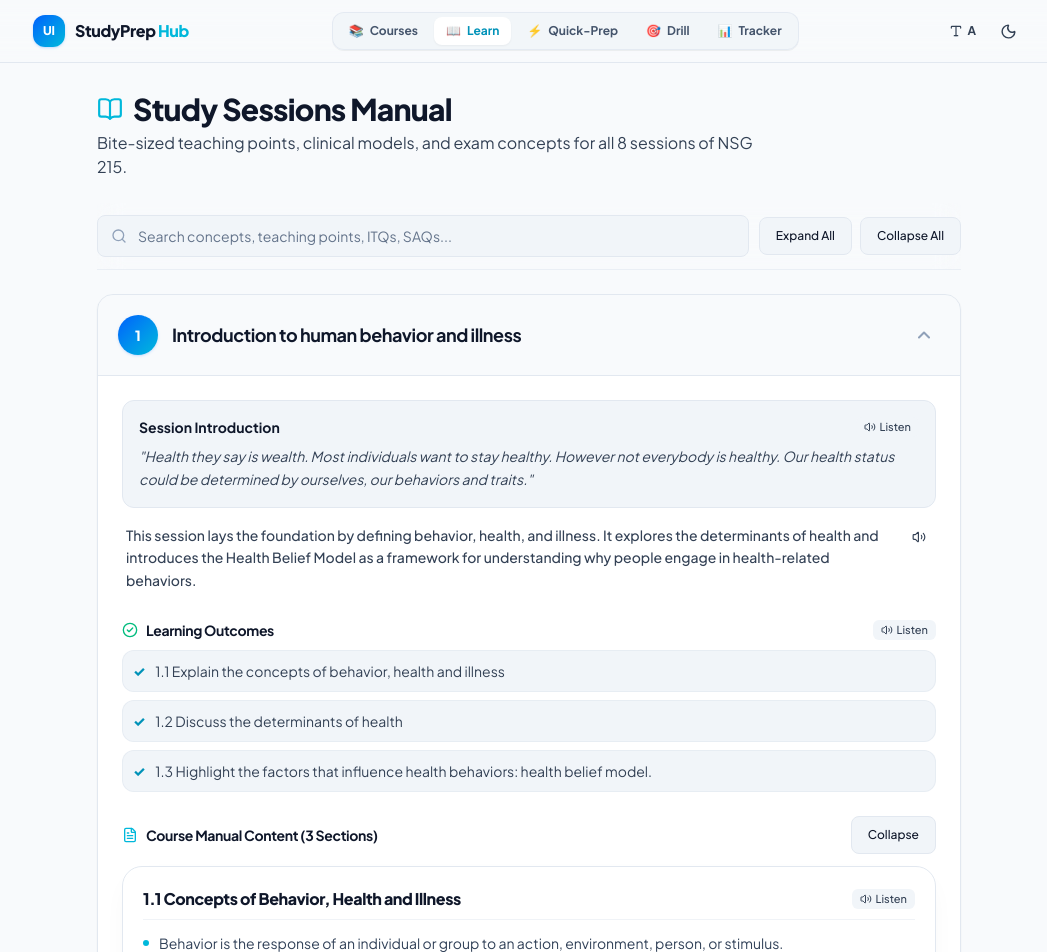
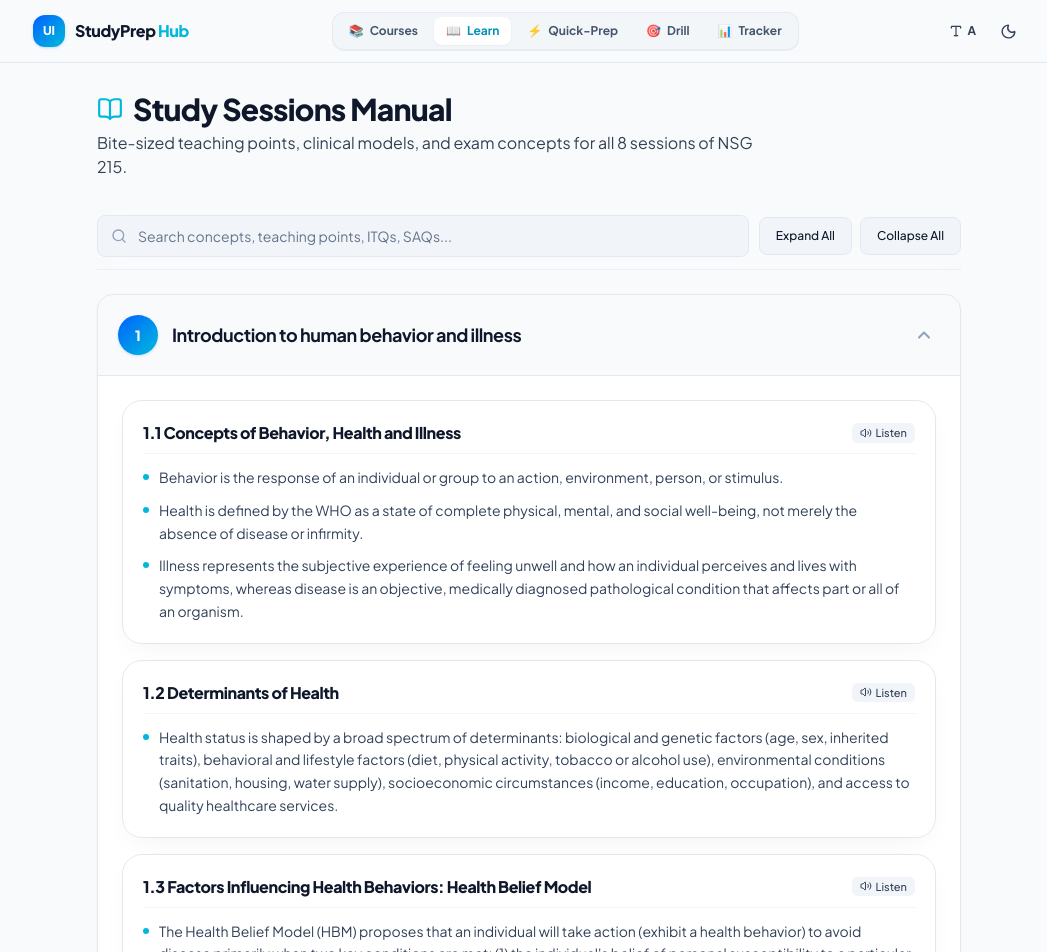
Before and after one commit to zenitech007/study-prep, a React (Vite) app in the folder nsg215-app/: page /learn in a window 1280 px wide. Shown: the top 952 px of the page, without its empty margins (111-1158 px from the left). Built offline with nearby package versions, Linux system fonts and the light colour scheme.

Commit message:
feat(learn): remove session intro and learning outcomes, display core content directly upon expansion

```diff
--- a/nsg215-app/src/pages/LearnPage.tsx
+++ b/nsg215-app/src/pages/LearnPage.tsx
@@ -7,7 +7,6 @@ import {
   Lightbulb,
   List,
   CheckCircle2,
-  FileText,
   X,
   Eye,
   EyeOff,
@@ -56,9 +55,6 @@ export default function LearnPage() {
     const q = searchQuery.toLowerCase();
     return (
       session.title.toLowerCase().includes(q) ||
-      session.overview.toLowerCase().includes(q) ||
-      session.introduction?.toLowerCase().includes(q) ||
-      session.learningOutcomes?.some((lo) => lo.toLowerCase().includes(q)) ||
       session.content?.some(
         (c) => c.heading.toLowerCase().includes(q) || c.body.toLowerCase().includes(q)
       ) ||
@@ -227,7 +223,6 @@ function SessionCard({
   const toggleSessionCompleted = useAppStore((s) => s.toggleSessionCompleted);
 
   const isStudied = (progress.completedSessions || []).includes(session.sessionNumber);
-  const [showFullContent, setShowFullContent] = useState(true);
 
   const itqCount = session.inTextQuestions?.length || 0;
   const saqCount = session.saqs?.length || 0;
@@ -280,92 +275,8 @@ function SessionCard({
       {/* Content — collapsible */}
       {isExpanded && (
         <div className="border-t p-5 sm:p-6 space-y-6" style={{ borderColor: 'var(--color-border)' }}>
-          {/* Introduction & Overview */}
-          <div className="space-y-3">
-            {session.introduction && (
-              <div
-                className="p-4 rounded-xl border text-sm"
-                style={{
-                  backgroundColor: 'var(--color-bg-secondary)',
-                  borderColor: 'var(--color-border)',
-                }}
-              >
-                <div className="flex items-center justify-between gap-2 mb-2">
-                  <span className="font-bold text-main text-xs sm:text-sm">Session Introduction</span>
-                  <TTSButton
-                    id={`s${session.sessionNumber}-intro`}
-                    text={session.introduction}
-                    label="Listen"
-                    variant="compact"
-                  />
-                </div>
-                <p className="text-sub italic leading-relaxed text-xs sm:text-sm">
-                  "<HighlightText text={session.introduction} query={searchQuery} />"
-                </p>
-              </div>
-            )}
-            <div className="flex items-start justify-between gap-3 p-1">
-              <p className="text-xs sm:text-sm text-sub leading-relaxed flex-1 font-medium">
-                <HighlightText text={session.overview} query={searchQuery} />
-              </p>
-              <TTSButton
-                id={`s${session.sessionNumber}-overview`}
-                text={session.overview}
-                variant="icon"
-                size={14}
-              />
-            </div>
-          </div>
-
-          {/* Learning Outcomes */}
-          {session.learningOutcomes && session.learningOutcomes.length > 0 && (
-            <div>
-              <div className="flex items-center justify-between mb-2.5">
-                <h4 className="text-sm font-bold text-main flex items-center gap-2">
-                  <CheckCircle2 size={16} className="text-emerald-500" />
-                  <span>Learning Outcomes</span>
-                </h4>
-                <TTSButton
-                  id={`s${session.sessionNumber}-outcomes`}
-                  text={`Learning Outcomes: ${session.learningOutcomes.join('. ')}`}
-                  label="Listen"
-                  variant="compact"
-                />
-              </div>
-              <ul className="space-y-2">
-                {session.learningOutcomes.map((outcome, i) => (
-                  <li
-                    key={i}
-                    className="flex items-start gap-2.5 text-xs sm:text-sm text-sub p-2.5 rounded-xl border border-slate-200/60 dark:border-slate-800"
-                    style={{ backgroundColor: 'var(--color-bg-secondary)' }}
-                  >
-                    <span className="font-extrabold text-cyan-600 dark:text-cyan-400 shrink-0">✓</span>
-                    <span>
-                      <HighlightText text={outcome} query={searchQuery} />
-                    </span>
-                  </li>
-                ))}
-              </ul>
-            </div>
-          )}
-
-          {/* Scannable Teaching Points (Reading Material) */}
+          {/* Core Content / Scannable Teaching Points */}
           {session.content && session.content.length > 0 && (
-            <div>
-              <div className="flex items-center justify-between mb-3">
-                <h4 className="text-sm font-bold text-main flex items-center gap-2">
-                  <FileText size={16} className="text-cyan-500" />
-                  <span>Course Manual Content ({session.content.length} Sections)</span>
-                </h4>
-                <button
-                  onClick={() => setShowFullContent(!showFullContent)}
-                  className="btn btn-secondary text-xs px-2.5 py-1 rounded-lg font-semibold"
-                >
-                  {showFullContent ? 'Collapse' : 'Expand'}
-                </button>
-              </div>
-
-              {showFullContent && (
             <div className="space-y-4">
               {session.content.map((sec, idx) => {
                 const points = formatToTeachingPoints(sec.body);
@@ -425,8 +336,6 @@ function SessionCard({
                   </div>
                 );
               })}
-                </div>
-              )}
             </div>
           )}
 
```
Lines whose indentation alone changed are shown as unchanged.
